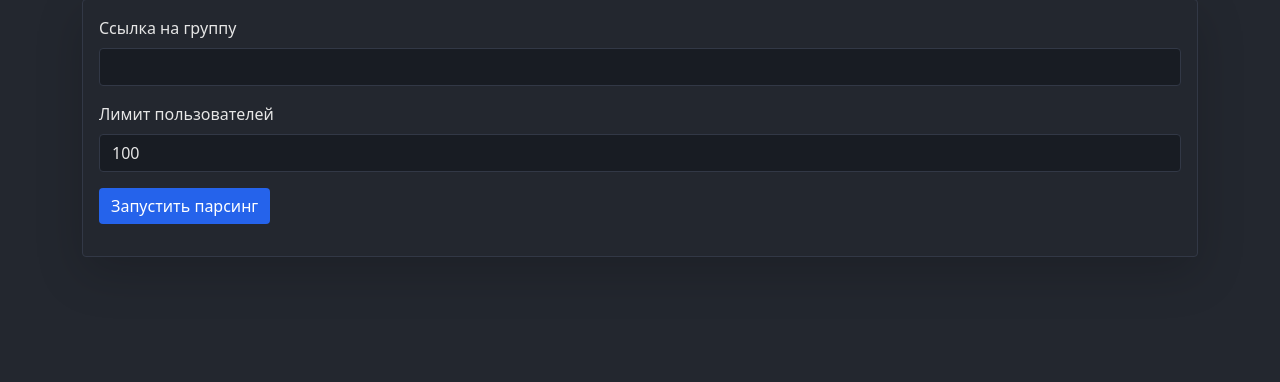
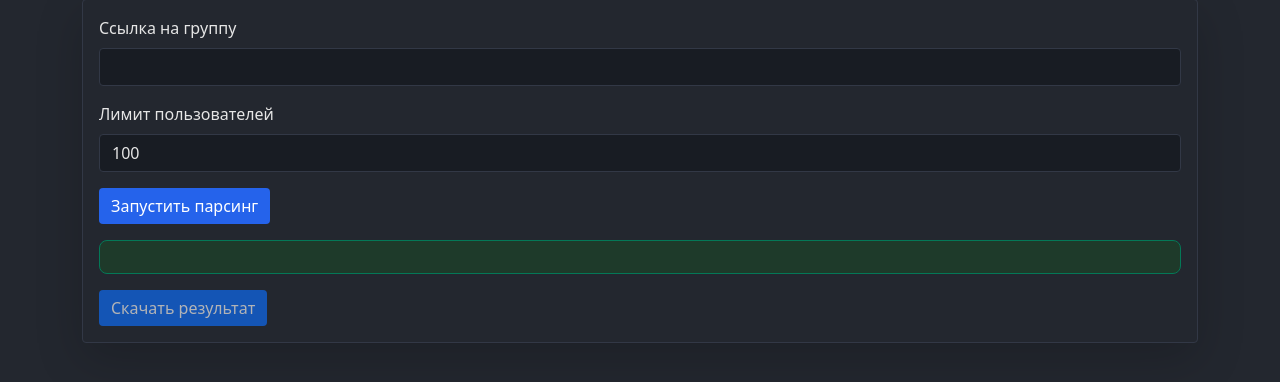
Before and after one commit to Theoretician9/telegram-invite, a Python web app: template templates/parser.html in a window 1280 px wide. Shown: the part 144-526 px from the top of the page. Run offline with Jinja, Linux system fonts and the light colour scheme; the template is opened without the code that fills it, so the values that code supplies are empty.

Commit message:
чтото

```diff
--- a/templates/parser.html
+++ b/templates/parser.html
@@ -23,9 +23,9 @@
                 </div>
                 <div id="progress-text" class="mt-2"></div>
             </div>
-            <div id="result-block" class="mt-3" style="display:none;">
+            <div id="result-block" class="mt-3">
                 <div class="alert alert-success" id="result-message"></div>
-                <button class="btn btn-primary" id="download-btn">Скачать результат</button>
+                <button class="btn btn-primary" id="download-btn" disabled>Скачать результат</button>
             </div>
         </div>
     </div>
@@ -49,23 +49,22 @@ function pollStatus() {
                 progressBar.textContent = '100%';
                 progressBar.setAttribute('aria-valuenow', '100');
                 progressText.textContent = 'Парсинг завершён';
-                resultBlock.style.display = 'block';
                 resultMessage.textContent = data.total ? `Найдено ${data.total} уникальных ID` : 'Парсинг завершён';
-                downloadBtn.style.display = 'inline-block';
+                downloadBtn.disabled = false;
             } else if (data.status === 'error') {
                 progressBlock.style.display = 'none';
-                resultBlock.style.display = 'block';
                 resultMessage.className = 'alert alert-danger';
                 resultMessage.textContent = 'Ошибка: ' + (data.error || 'Неизвестная ошибка');
-                downloadBtn.style.display = 'none';
+                downloadBtn.disabled = true;
             } else {
                 progressBlock.style.display = 'block';
-                resultBlock.style.display = 'none';
                 const percent = data.progress ? Math.round(data.progress) : 0;
                 progressBar.style.width = percent + '%';
                 progressBar.textContent = percent + '%';
                 progressBar.setAttribute('aria-valuenow', percent);
                 progressText.textContent = `Прогресс: ${percent}%`;
+                resultMessage.textContent = '';
+                downloadBtn.disabled = true;
                 setTimeout(pollStatus, 1000);
             }
         })
```
